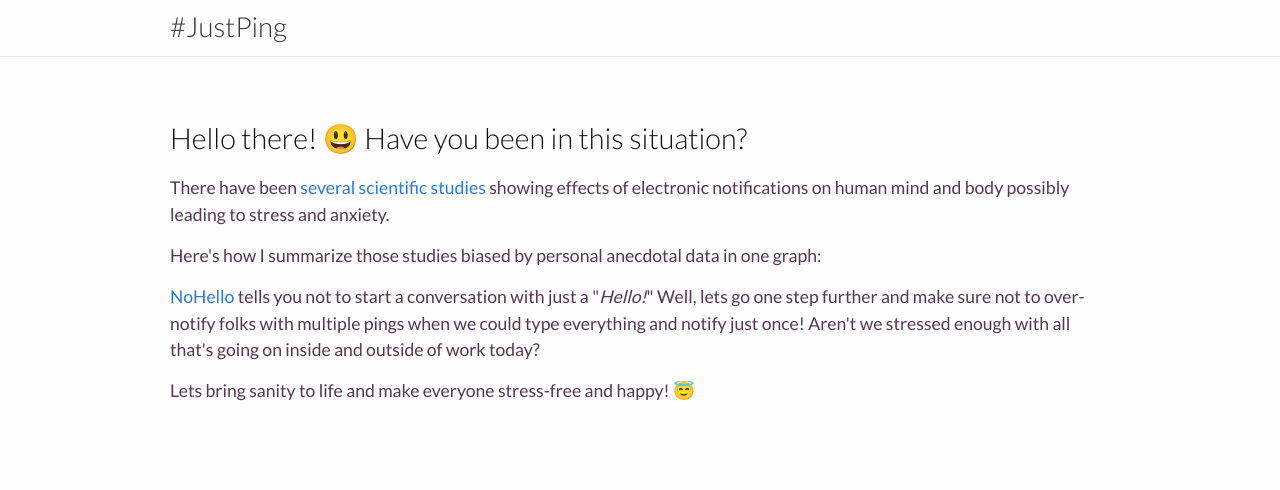
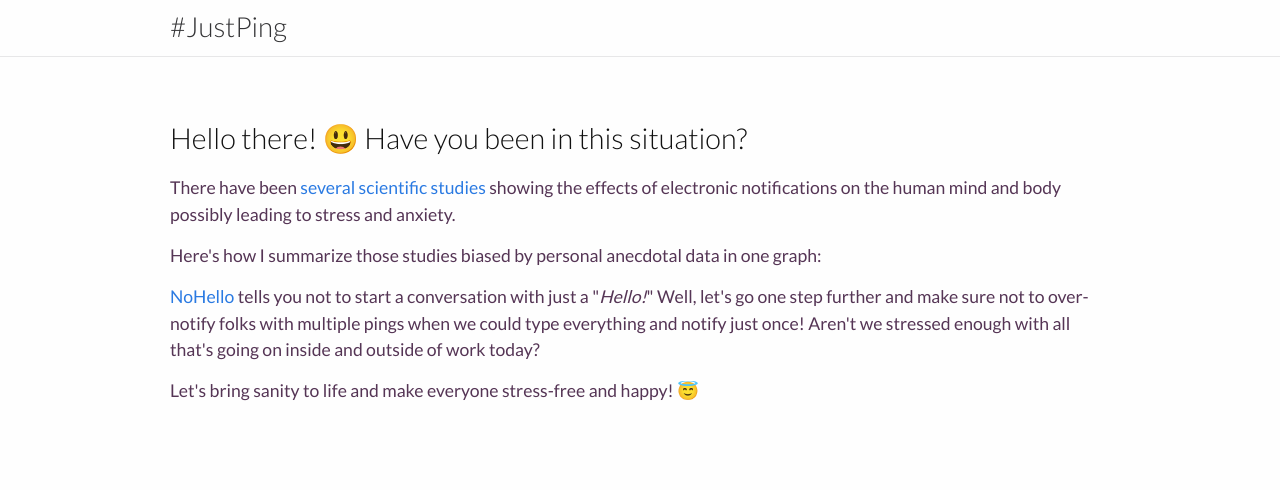
Before and after one commit to guru-sourcecode/guru-sourcecode.github.io, a Jekyll site: the page built from index.md, in a window 1280 px wide. Shown: the top 490 px of the page. Built offline with Jekyll 4.4.1, drawn with Linux system fonts in a browser that asks for light colours.

Commit message:
Fix typos

```diff
--- a/_includes/footer.html
+++ b/_includes/footer.html
@@ -19,7 +19,7 @@
             <li class="u-note">{{ site.author.note | escape }}</li>
           {%- endif %}
           Powered by <a class="u-note" href="https://github.com/jekyll/minima">Jekyll</a>,
-          inspired by <a class="u-note"href="https://nohello.net/">NoHello</a>.
+          inspired by <a class="u-note"href="https://nohello.com/">NoHello</a>.
         </ul>
       {%- endif %}
 
--- a/_layouts/home.html
+++ b/_layouts/home.html
@@ -18,8 +18,8 @@ layout: default
 
     <p>
       There have been <a href="https://scholar.google.com/scholar?hl=en&as_sdt=0%2C5&q=phone+notifications+AND+%28stress+OR+anxiety%29&btnG=">
-      several scientific studies</a> showing effects of electronic notifications
-      on human mind and body possibly leading to stress and anxiety.
+      several scientific studies</a> showing the effects of electronic notifications
+      on the human mind and body possibly leading to stress and anxiety.
     </p>
 
     <p>
@@ -30,14 +30,14 @@ layout: default
       <a href="https://www.google.com/search?q=no+hello">NoHello</a> tells you
       not to start a conversation with just a
       "<span style="font-style: oblique">Hello!</span>"
-      Well, lets go one step further and make sure not to over-notify folks with
+      Well, let's go one step further and make sure not to over-notify folks with
       multiple pings when we could type everything and notify just once! Aren't
       we stressed enough with all that's going on inside and outside of work today?
     </p>
 
 
     <p>
-      Lets bring sanity to life and make everyone stress-free and happy! &#128519;
+      Let's bring sanity to life and make everyone stress-free and happy! &#128519;
     </p>
 
 
```
